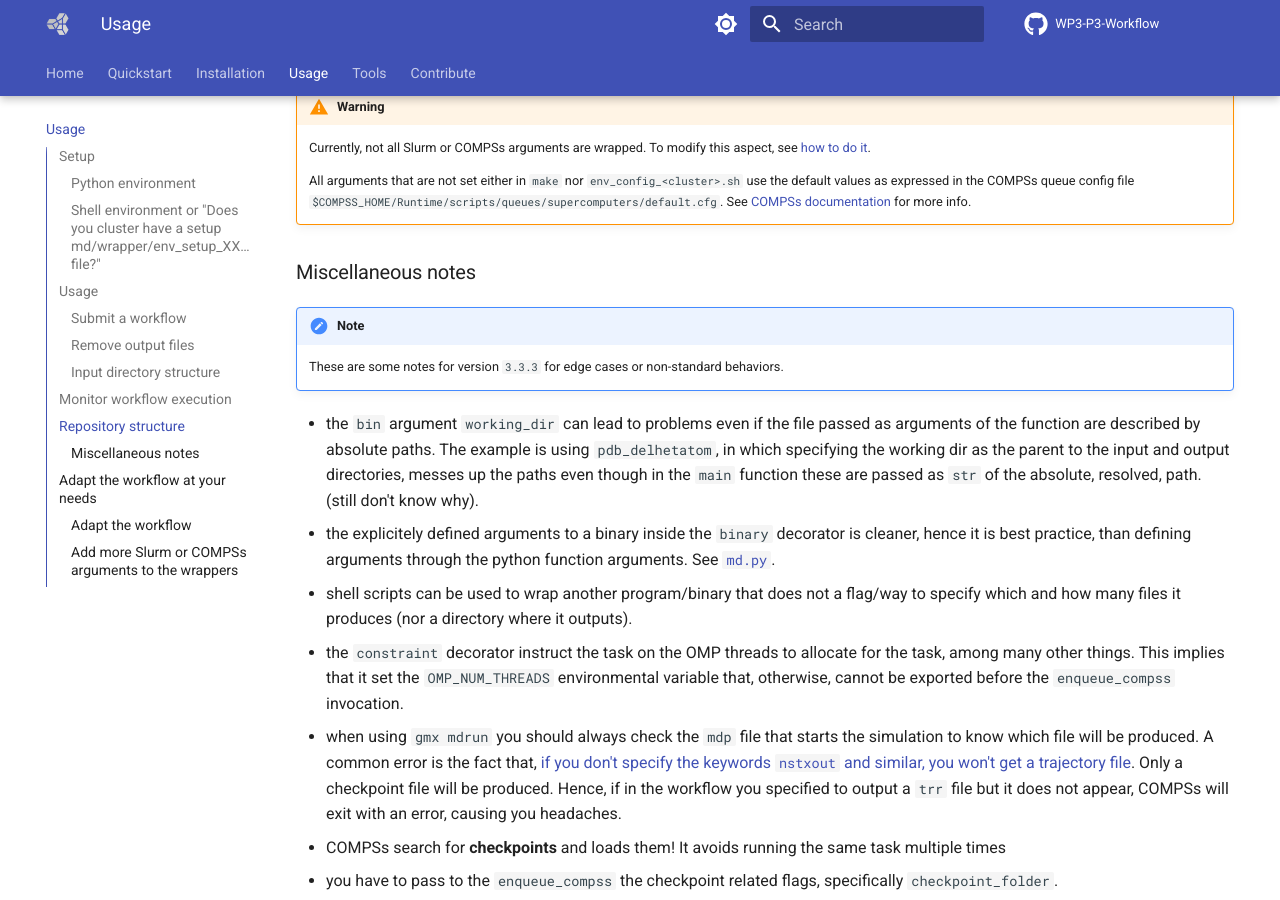
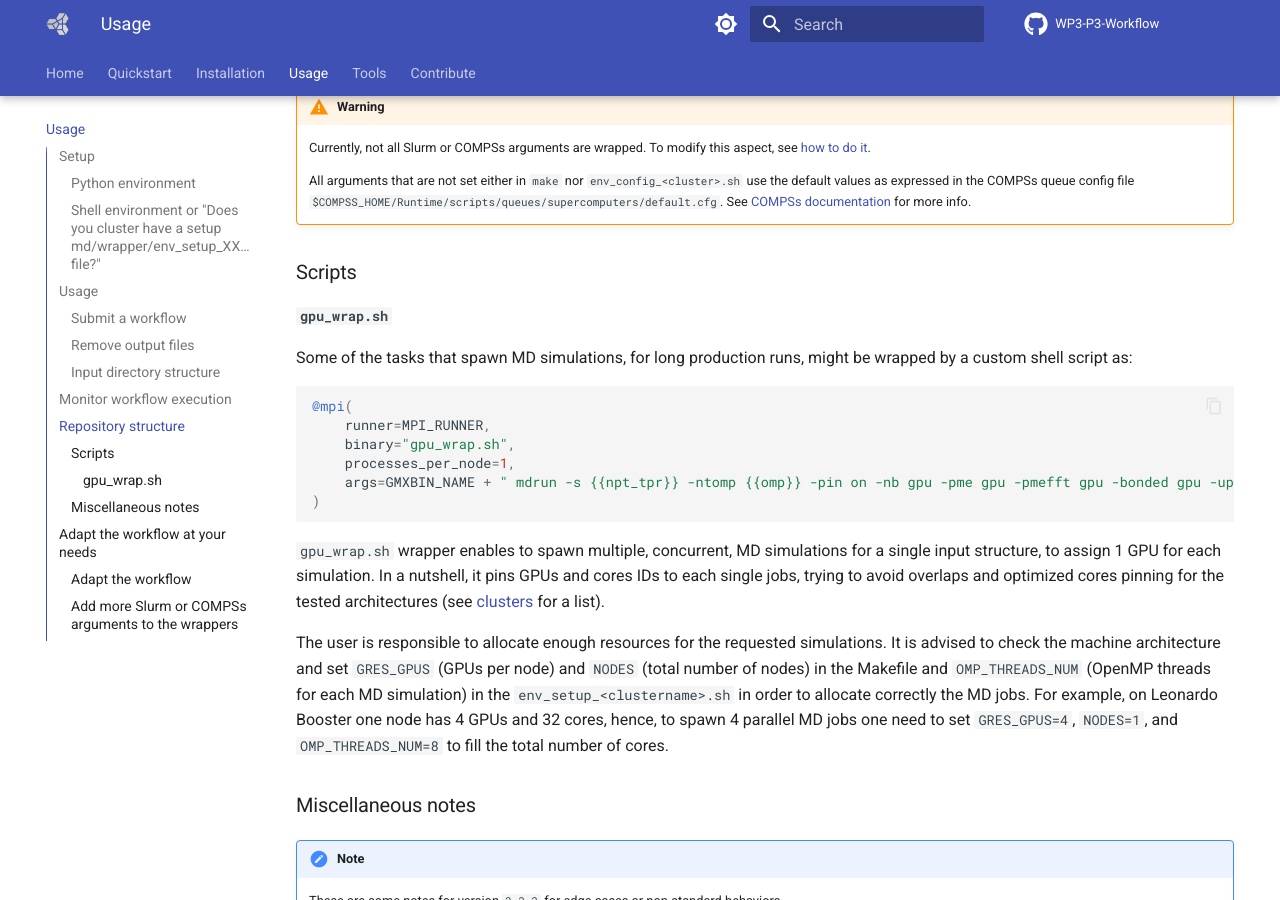
Before and after one commit to GANANA-EU-INDIA/WP3-P3-workflow, an MkDocs documentation site: the page built from docs/workflow_setup_and_usage.md, in a window 1280 px wide and 900 px high, scrolled down 3664 px. Built offline with MkDocs 1.6.1 and Material for MkDocs 9.7.7, drawn with Linux system fonts in a browser that asks for light colours; comment, search, counter and statistics services are not loaded.

Commit message:
add docs

````diff
--- a/docs/workflow_setup_and_usage.md
+++ b/docs/workflow_setup_and_usage.md
@@ -166,6 +166,24 @@ The main files for the workflow specification are stored inside `./wrapper/env_c
 
       All arguments that are not set either in `make` nor `env_config_<cluster>.sh` use the default values as expressed in the COMPSs queue config file `$COMPSS_HOME/Runtime/scripts/queues/supercomputers/default.cfg`. See [COMPSs documentation](https://compss-doc.readthedocs.io/en/stable/Sections/01_Installation_Configuration/03_Configuration/02_Supercomputer.html) for more info.
 
+### Scripts
+
+#### `gpu_wrap.sh`
+
+Some of the tasks that spawn MD simulations, for long production runs, might be wrapped by a custom shell script as:
+```python
+@mpi(
+    runner=MPI_RUNNER,
+    binary="gpu_wrap.sh",
+    processes_per_node=1,
+    args=GMXBIN_NAME + " mdrun -s {{npt_tpr}} -ntomp {{omp}} -pin on -nb gpu -pme gpu -pmefft gpu -bonded gpu -update gpu",
+)
+```
+`gpu_wrap.sh` wrapper enables to spawn multiple, concurrent, MD simulations for a single input structure, to assign 1 GPU for each simulation. In a nutshell, it pins GPUs and cores IDs to each single jobs, trying to avoid overlaps and optimized cores pinning for the tested architectures (see [clusters](./clusters.md) for a list).
+
+The user is responsible to allocate enough resources for the requested simulations. It is advised to check the machine architecture and set `GRES_GPUS` (GPUs per node) and `NODES` (total number of nodes) in the Makefile and `OMP_THREADS_NUM` (OpenMP threads for each MD simulation) in the `env_setup_<clustername>.sh` in order to allocate correctly the MD jobs. For example, on Leonardo Booster one node has 4 GPUs and 32 cores, hence, to spawn 4 parallel MD jobs one need to set `GRES_GPUS=4`, `NODES=1`, and `OMP_THREADS_NUM=8` to fill the total number of cores.
+
+
 ### Miscellaneous notes
 
 !!! note
````
